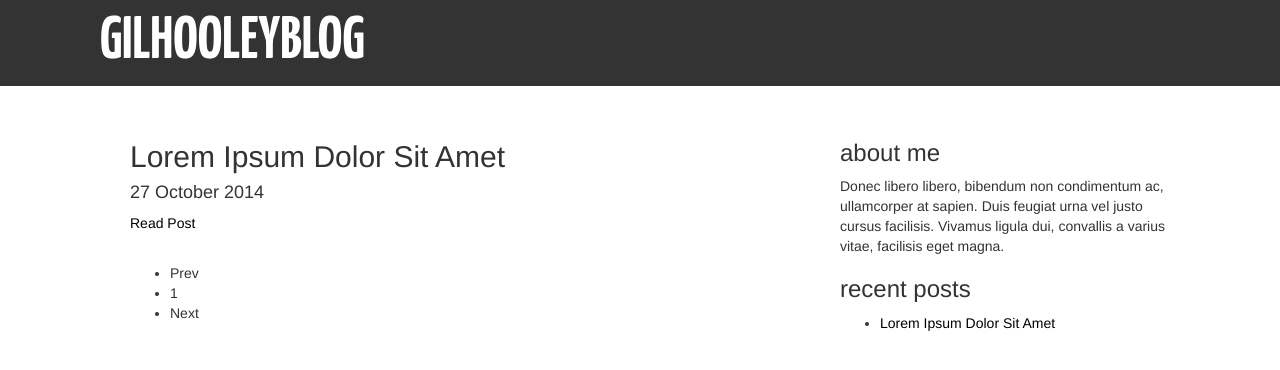
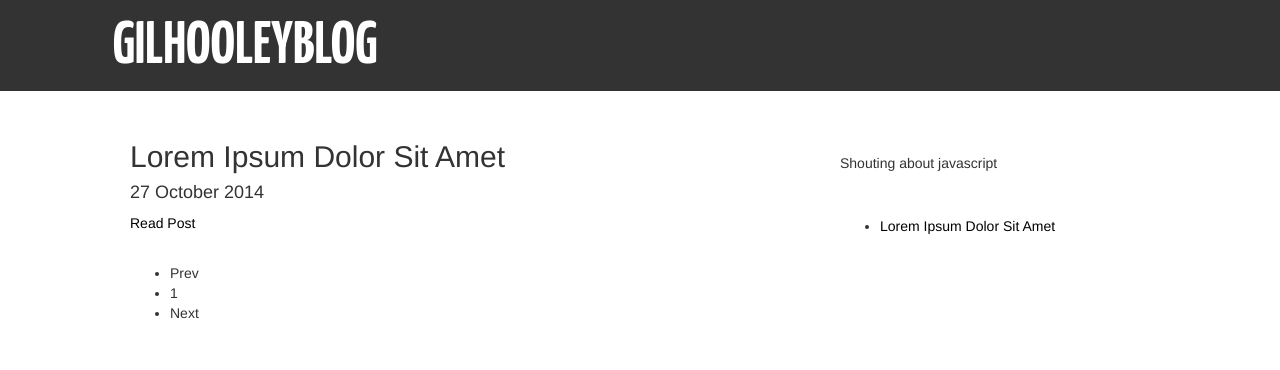
Before and after one commit to bisutun/blog, a Jekyll site: the page built from index.html, in a window 1280 px wide. Shown: the top 370 px of the page. Built offline with Jekyll 4.4.1, drawn with Linux system fonts in a browser that asks for light colours; nearby versions of some CDN libraries; some web fonts are replaced; Markdown is read by kramdown in place of the engine named in the settings; the list of posts is cut into pages by our own code.

Commit message:
Update about me section; fiddle with css

```diff
--- a/_includes/header.html
+++ b/_includes/header.html
@@ -24,7 +24,7 @@
             <span class="icon-bar"></span>
             <span class="icon-bar"></span>
           </a>
-          <a class="brand" href="/">GILHOOLEYBLOG</a>
+          <a class="heading" href="/">GILHOOLEYBLOG</a>
           <div class="nav-collapse collapse">
             <ul class="nav">
               <li class="active"><a href="/">Home</a></li>
--- a/_includes/sidebar.html
+++ b/_includes/sidebar.html
@@ -1,8 +1,8 @@
-<h3>about me</h3>
+<h3 class="heading">ABOUT ME</h3>
 
-<p>Donec libero libero, bibendum non condimentum ac, ullamcorper at sapien. Duis feugiat urna vel justo cursus facilisis. Vivamus ligula dui, convallis a varius vitae, facilisis eget magna.</p>
+<p>Shouting about javascript</p>
 
-<h3>recent posts</h3>
+<h3 class="heading">RECENT POSTS</h3>
 <ul>
   {% for post in site.posts limit: 5 %}
     <li><a href="/blog{{ post.url }}">{{ post.title }}</a></li>
--- a/custom.css
+++ b/custom.css
@@ -2,6 +2,10 @@ body {
   padding-top: 60px;
   margin-top: 60px;
   color: #333;
+}
+
+h3 {
+  font-size: 30px;
 }
 
 a{
@@ -11,13 +15,12 @@ a{
   color: orangered;
 }
 
-.brand {
+.heading {
   font-family: Yanone Kaffeesatz;
   font-weight: 700;
-  font-size: 60px;
   color: white;
   display: inline;
-} .brand:hover{
+} .heading:hover{
   text-decoration: none;
   color: orangered;
 }
@@ -25,4 +28,5 @@ a{
 .navbar{
   background-color: #333;
   border: none;
+  font-size: 60px;
 }
```
Also changed, not shown: _posts/2014-10-27-first-post.md (added, +46 -0 lines), _posts/2014-10-27-hex-rectory.md (deleted, +0 -10 lines).
